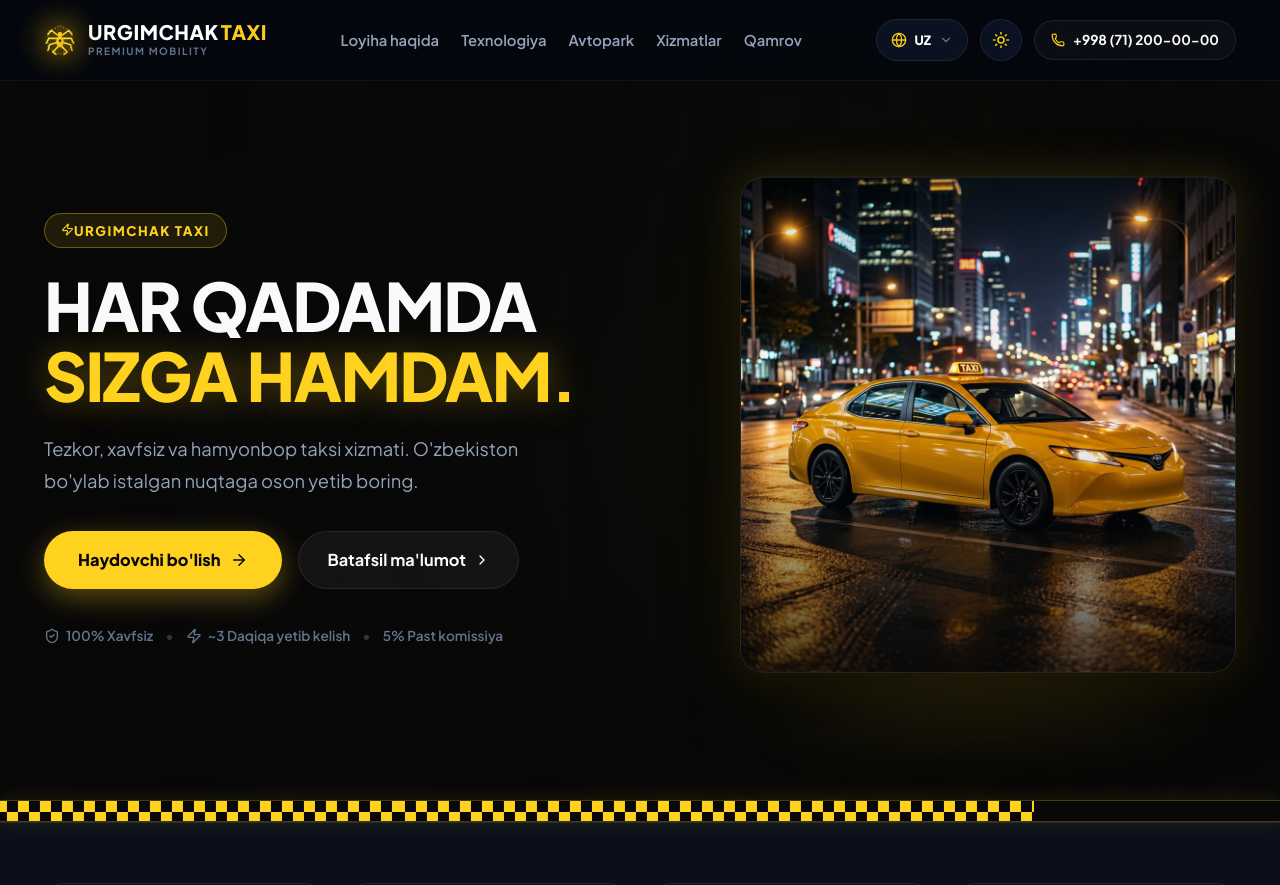
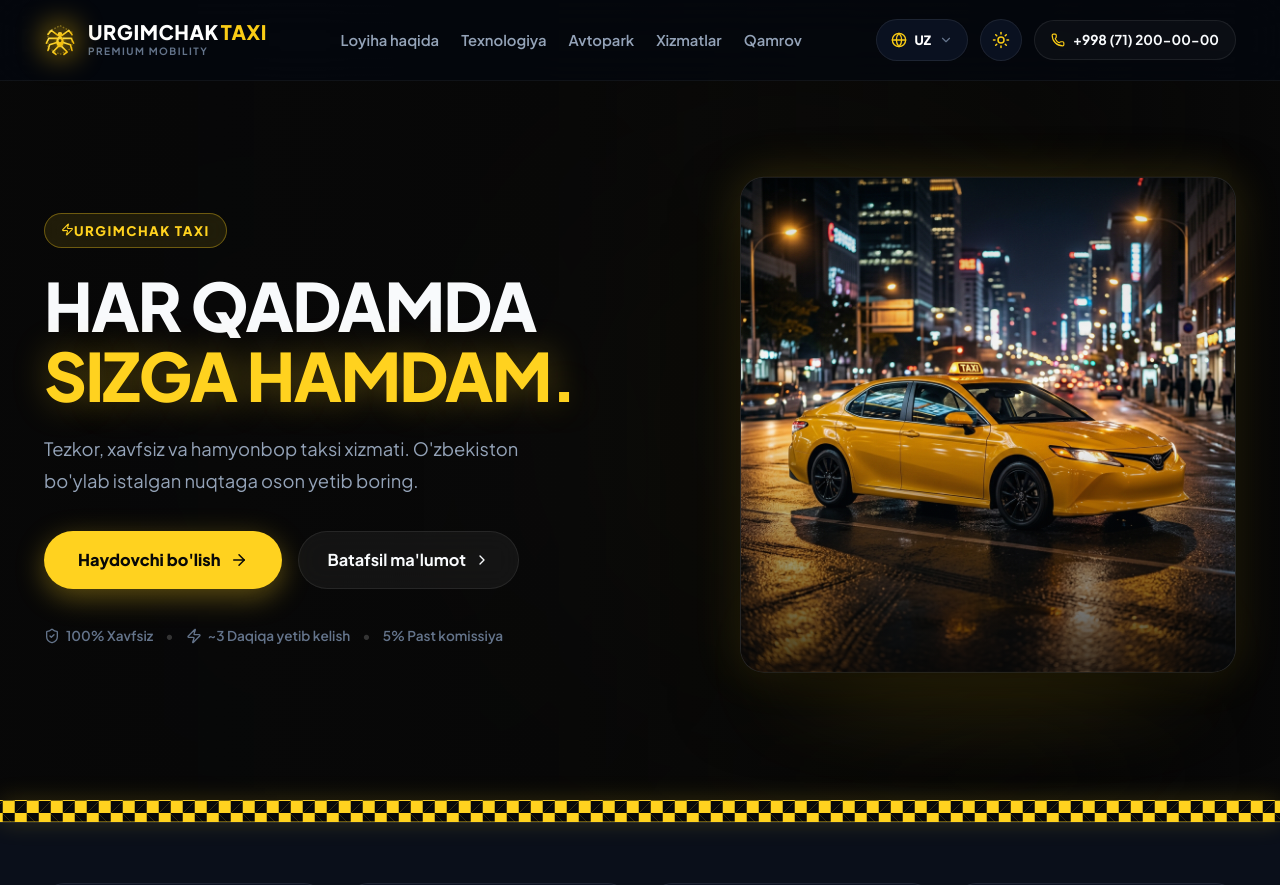
Before and after one commit to humoyun1773/taxi-landing-web, a React (Vite) app: page / in a window 1280 px wide. Shown: the top 885 px of the page. Built offline with nearby package versions, Linux system fonts and the light colour scheme.

Commit message:
fix: make taxi checkerboard loop 100% full-width across any screen with seamless continuous background slide

```diff
--- a/src/components/ui/TaxiCheckerboard.tsx
+++ b/src/components/ui/TaxiCheckerboard.tsx
@@ -10,12 +10,10 @@ export const TaxiCheckerboard: React.FC<TaxiCheckerboardProps> = ({
   height = 24,
 }) => {
   return (
-    <div className={`taxi-checkerboard-wrapper ${className}`} style={{ height: `${height}px` }}>
-      <div className="taxi-checkerboard-track">
-        {/* Repeating checker units to ensure infinite seamless loop */}
-        <div className="taxi-checker-strip"></div>
-        <div className="taxi-checker-strip"></div>
-      </div>
-    </div>
+    <div
+      className={`taxi-checkerboard-wrapper ${className}`}
+      style={{ height: `${height}px` }}
+      aria-hidden="true"
+    />
   );
 };
--- a/src/index.css
+++ b/src/index.css
@@ -994,7 +994,7 @@ html.light .hero-directional-overlay {
 }
 
 /* ==========================================================================
-   TAXI CHECKERBOARD LOOP RIBBON (BLACK & YELLOW SHASHKA KATAKLARI)
+   TAXI CHECKERBOARD LOOP RIBBON (FULL-WIDTH 100% BLACK & YELLOW SHASHKA)
    ========================================================================== */
 .taxi-marquee-section {
   width: 100%;
@@ -1004,43 +1004,30 @@ html.light .hero-directional-overlay {
 
 .taxi-checkerboard-wrapper {
   width: 100%;
+  height: 24px;
   overflow: hidden;
   position: relative;
-  background: #080808;
-  border-top: 1px solid rgba(255, 210, 31, 0.25);
-  border-bottom: 1px solid rgba(255, 210, 31, 0.25);
-  box-shadow: 0 0 20px rgba(255, 210, 31, 0.12);
-  display: flex;
-  align-items: center;
-}
-
-.taxi-checkerboard-track {
-  display: flex;
-  width: 200%;
-  height: 100%;
-  animation: taxiCheckerLoop 18s linear infinite;
-  will-change: transform;
-}
-
-.taxi-checker-strip {
-  width: 50%;
-  height: 100%;
+  background-color: #FFD21F;
   background-image:
     linear-gradient(45deg, #080808 25%, transparent 25%),
     linear-gradient(-45deg, #080808 25%, transparent 25%),
     linear-gradient(45deg, transparent 75%, #080808 75%),
     linear-gradient(-45deg, transparent 75%, #080808 75%);
-  background-size: 22px 22px;
-  background-position: 0 0, 0 11px, 11px -11px, -11px 0px;
-  background-color: #FFD21F;
-}
-
-@keyframes taxiCheckerLoop {
+  background-size: 24px 24px;
+  background-position: 0px 0, 0px 12px, 12px -12px, -12px 0px;
+  animation: taxiCheckerContinuousSlide 14s linear infinite;
+  border-top: 1px solid rgba(255, 210, 31, 0.4);
+  border-bottom: 1px solid rgba(255, 210, 31, 0.4);
+  box-shadow: 0 0 25px rgba(255, 210, 31, 0.18);
+  will-change: background-position;
+}
+
+@keyframes taxiCheckerContinuousSlide {
   0% {
-    transform: translateX(0);
+    background-position: 0px 0, 0px 12px, 12px -12px, -12px 0px;
   }
   100% {
-    transform: translateX(-50%);
+    background-position: -480px 0, -480px 12px, -468px -12px, -492px 0px;
   }
 }
 
```
